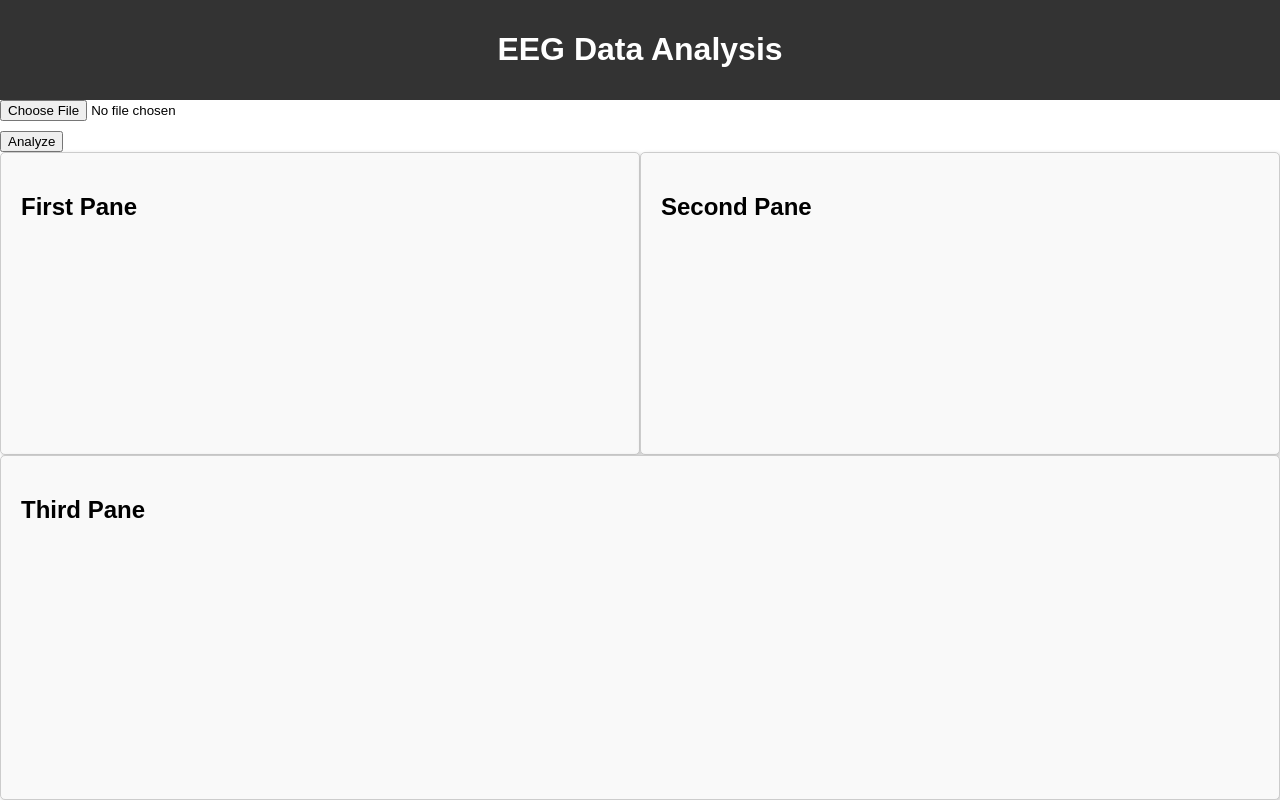
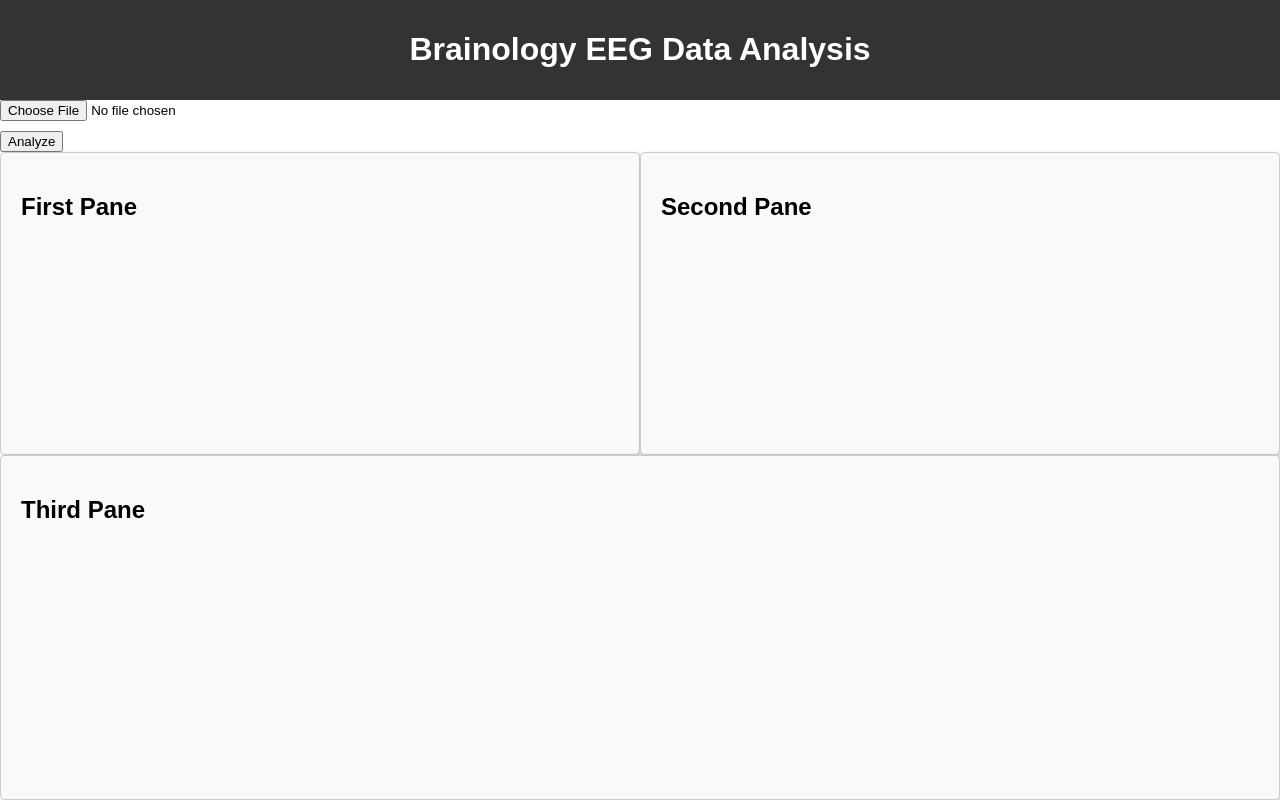
Before and after one commit to AlexChaplain/Brainology-CMPS420-Project, a plain HTML site: page Index.html in a window 1280 px wide. Drawn offline with Linux system fonts and the light colour scheme.

Commit message:
Title Change

```diff
--- a/Index.html
+++ b/Index.html
@@ -50,7 +50,7 @@
 <body>
 
     <header>
-        <h1>EEG Data Analysis</h1>
+        <h1>Brainology EEG Data Analysis</h1>
     </header>
 
     <div>
```
